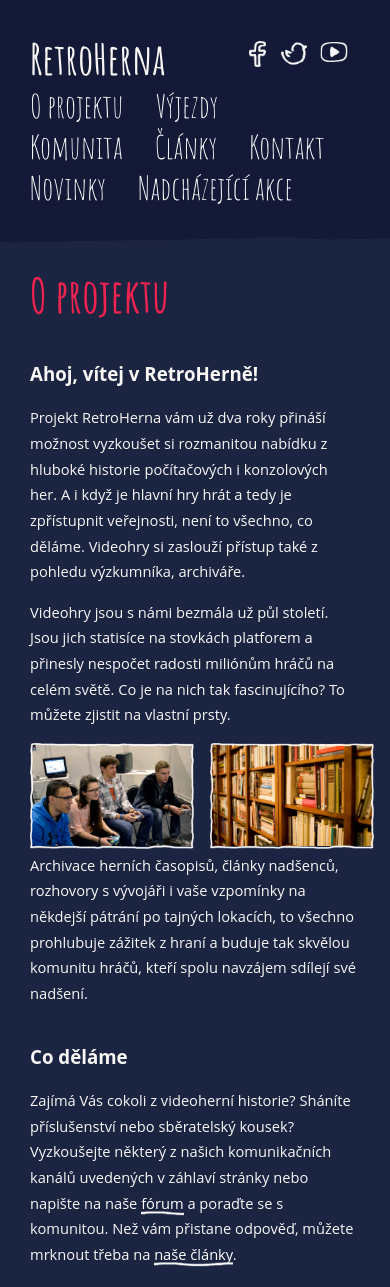
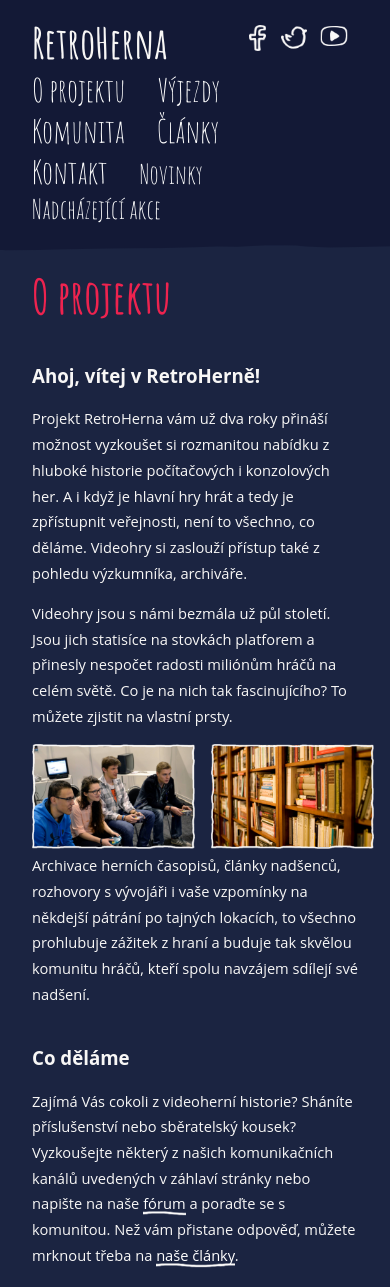
Before and after one commit to mirkavolakova/rhweb2, a Flask app: page / in a window 390 px wide. Shown: the top 1287 px of the page. Run offline with Flask 2, Linux system fonts and the light colour scheme.

Commit message:
Fix responsive header

```diff
--- a/static/style.css
+++ b/static/style.css
@@ -74,7 +74,7 @@ ul.page-links, ul.social-media-links {list-style: none;}
 footer ul.page-links {margin-bottom: 12px;}
 ul.page-links li {display: inline-block; margin-right: 32px;
     font-size: 24pt; font-family: 'Amatic SC', cursive;}
-.mobile-link {display: none;}
+.mobile-link {display: none !important;}
 footer ul.page-links li {font-size: 18pt;}
 ul.social-media-links {float: right; margin-top: 6px;}
 ul.social-media-links li {display:inline-block; margin-right: 8px; }
@@ -136,17 +136,21 @@ a {color: white;}
 }
 @media (max-width: 800px) {
     .sidebar {display: none;}
-    .primary {margin-left: 0px; padding-left: 30px;}
-    .linkbar {background: none;}
+    .primary {margin-left: 0px; padding: 0px;}
+    .main {padding: 0px 32px 8px 32px;}
+    .linkbar {background: url("/static/img/topbar-bg.png") repeat-x;
+        background-position: bottom left;
+        padding: 16px 32px 32px 32px;}
+    .main h2:first-child {margin-top: 0.2em;}
     body {
-    background:
-        url("/static/img/topbar-bg.png") repeat-x,
-        #1b2441;
-    background-position: 0 -200px;
+    background: #1b2441;
+    /*background-position: 0 -200px;*/
     }
-    .mobile-link {display: inline-block;}
+
+    .mobile-link {display: inline-block !important; font-size: 20pt !important;}
     .mobile-logo {display: block;}
+    footer {background-size: 100%;
+        padding: 32px 32px 16px 32px;}
 }
 @media (max-width: 520px) {
-    body {background-position: 0 -150px;}
 }
```
